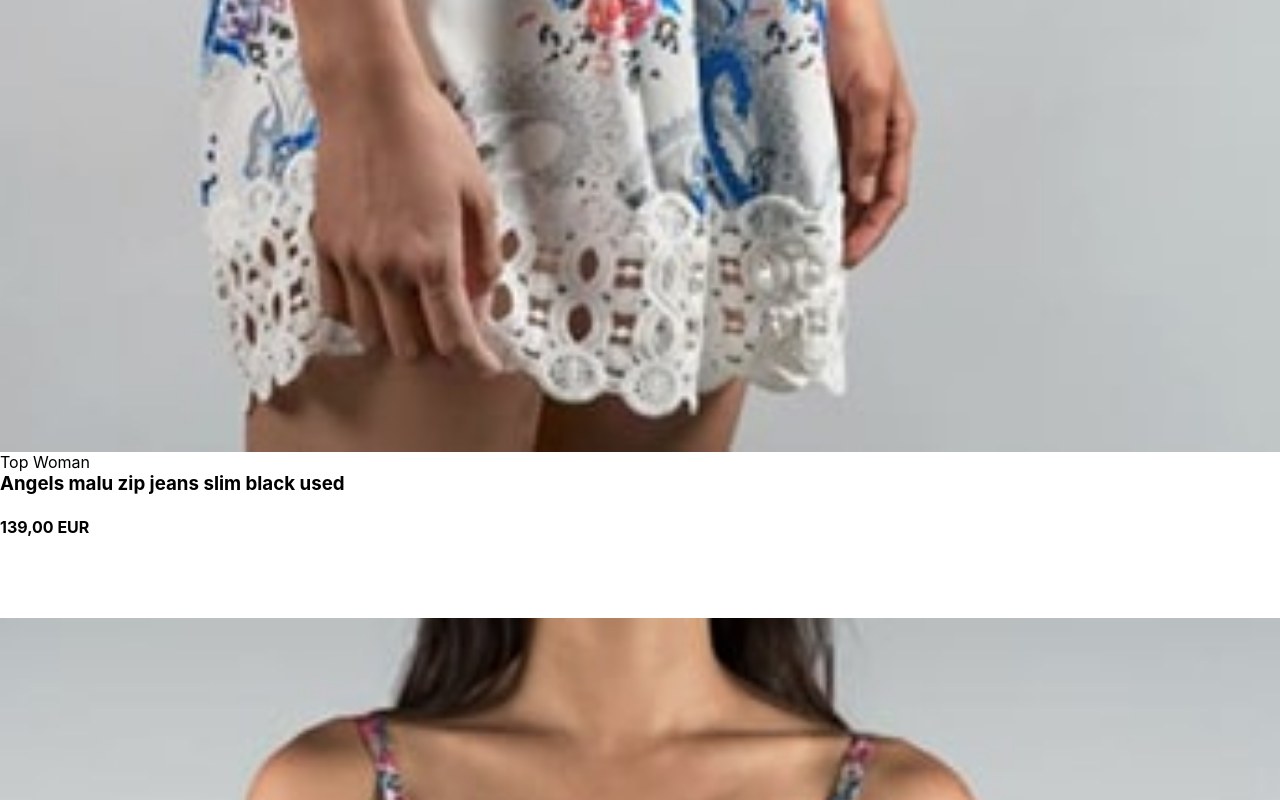
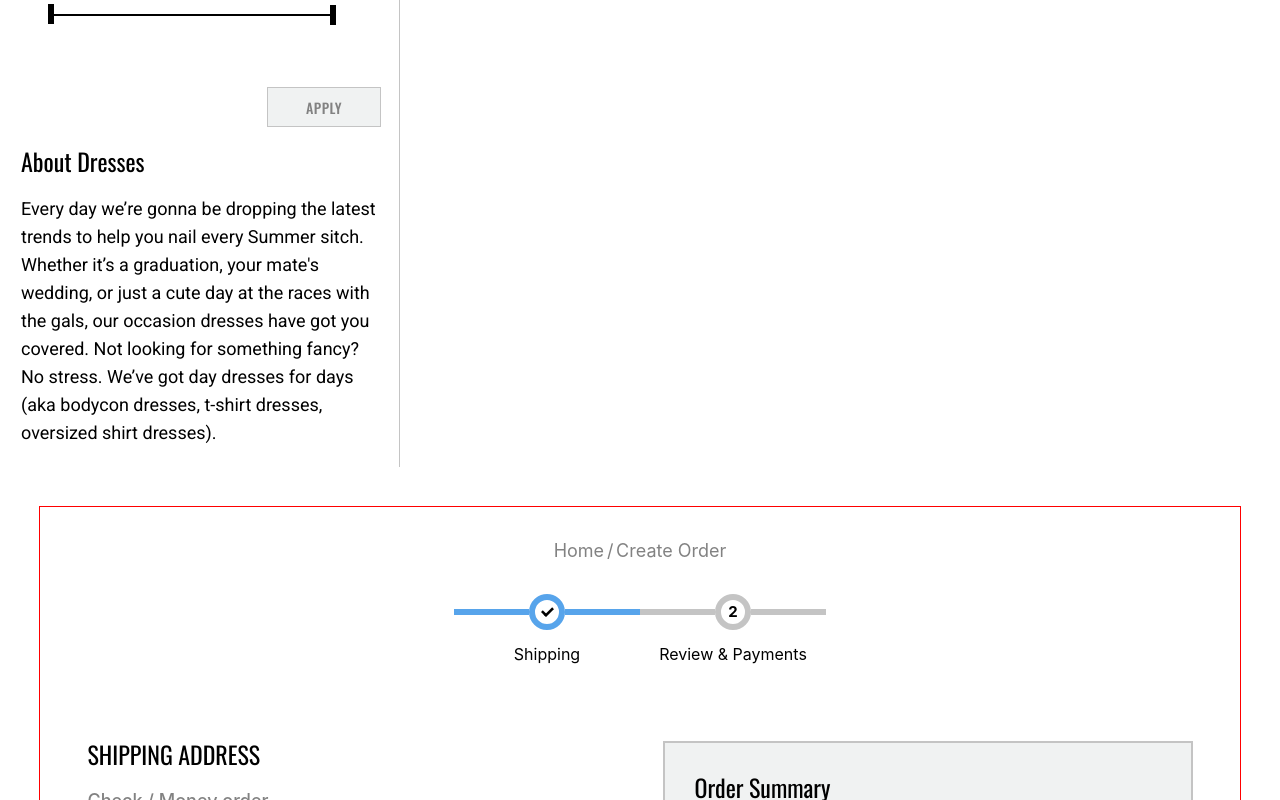
Before and after one commit to Tate-T/crips-react, a React (Create React App) app: page / in a window 1280 px wide. Shown: the part 2960-3760 px from the top of the page. Built offline with nearby package versions, Linux system fonts and the light colour scheme.

Commit message:
fix styles

```diff
--- a/src/pages/CatalogPage/CatalogPage.jsx
+++ b/src/pages/CatalogPage/CatalogPage.jsx
@@ -7,8 +7,8 @@ export const CatalogSection = () => {
     <>
       <Header />
       <main className="container">
-        <FullCatalog />
         <Filtration />
+        {/* <FullCatalog /> */}
       </main>
       {/* <Footer /> */}
     </>
--- a/src/pages/CatalogPage/Filtration/Filtration.jsx
+++ b/src/pages/CatalogPage/Filtration/Filtration.jsx
@@ -132,11 +132,12 @@ export const Filtration = () => {
   }
   return (
     <>
-      <p className="catalog-way">Home / Womens Dress / Best Chose</p>
       <button className="catalog-filtration__phone-button" onClick={phoneButtonClick}>Filtration
         <img src={arrowDown} alt="" />
       </button>
-      <section className="filtration">
+      <section className="catalog-filtration">
+          <p className="catalog-way">Home / Womens Dress / Best Chose</p>
+        <div className="filtration">
           <div className="catalog-filtration__wrap">
             <h2 className="catalog-filtration__title">Filter</h2>
           </div>
@@ -357,7 +358,7 @@ export const Filtration = () => {
               We’ve got day dresses for days (aka bodycon dresses, t-shirt
               dresses, oversized shirt dresses).
             </p>
-        </div>
+          </div></div>
       </section>
     </>
   );
--- a/src/pages/CatalogPage/Filtration/Filtration.scss
+++ b/src/pages/CatalogPage/Filtration/Filtration.scss
@@ -1,9 +1,13 @@
 @import '../../../sass/utils/mixins.scss';
 @import '../../../sass/utils/variables.scss';
 
-main{
+
+
+main.container {
     display: flex;
+    // flex-direction: row;
     flex-direction: column;
+    margin-bottom: 40px;
 }
 
 .catalog-filtration__phone-button {
@@ -20,6 +24,7 @@ main{
     align-self: center;
     margin-bottom: 20px;
     transition: $st-transition;
+
     @media screen and (min-width: 768px) {
         display: none;
 
@@ -30,11 +35,12 @@ main{
         height: 15px;
     }
 
-    &.active{
+    &.active {
         background-color: $main-text-color;
         color: $bg-color;
     }
-    &.active img{
+
+    &.active img {
         filter: invert(1);
         transform: rotate(180deg);
     }
@@ -43,8 +49,6 @@ main{
 .filtration {
     border: 1px solid $outline-color;
     position: relative;
-    padding-right: 18px;
-    padding-left: 21px;
     flex-direction: column;
     display: none;
     width: 60%;
@@ -63,21 +67,22 @@ main{
         position: absolute;
     }
 
+    padding-right: 18px;
+    padding-left: 21px;
+    padding-bottom: 20px;
+
     @media screen and (min-width: 768px) {
+        height: 100%;
+        border: none;
         border-right: 1px solid $outline-color;
         width: 400px;
         display: flex;
         align-self: start;
         background: none;
         position: static;
-        height: auto;
-        padding: 0;
         top: 0;
         z-index: 0;
-        padding-right: 0;
-        padding-left: 0;
-        padding-bottom: 0;
-        margin-bottom: 0;
+
         &.active {
             display: flex;
             position: static;
@@ -87,27 +92,27 @@ main{
             border-right: 1px solid $outline-color;
         }
 
-        & .catalog-filtration__size-button{
+        & .catalog-filtration__size-button {
             width: 46px;
             height: 46px;
         }
 
-        & .catalog-filtration__size-form{
+        & .catalog-filtration__size-form {
             gap: 10px;
             width: 270px;
         }
 
-        & .catalog-filtration__form-color-btn{
+        & .catalog-filtration__form-color-btn {
             width: 17px;
             height: 17px;
         }
 
-        & .catalog-filtration__form-color{
+        & .catalog-filtration__form-color {
             width: 270px;
         }
 
-        & .range_container{
-    margin: 50px 0 0 25px;
+        & .range_container {
+            margin: 50px 0 0 25px;
 
         }
     }
--- a/src/pages/HomePage/HomePage.jsx
+++ b/src/pages/HomePage/HomePage.jsx
@@ -19,7 +19,7 @@ export const HomePage = () => {
         <CatalogSection />
         <CreateOrder />
         <SpecialList title="Most Popular" />
-        {/* <CatalogSection /> */}
+        <CatalogSection />
         {/* <CreateOrder /> */}
         <CardList />
       </main>
```
Lines whose indentation alone changed are shown as unchanged.
